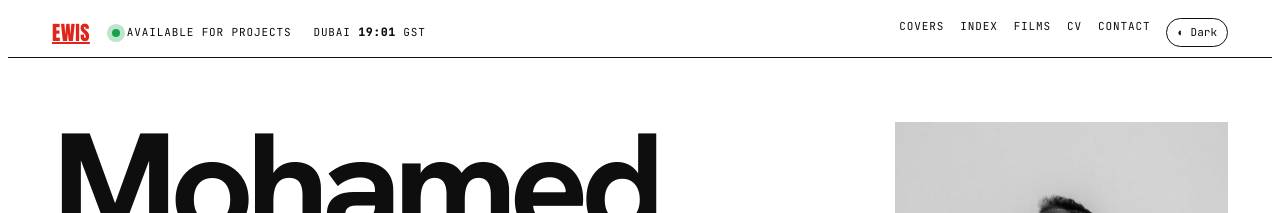
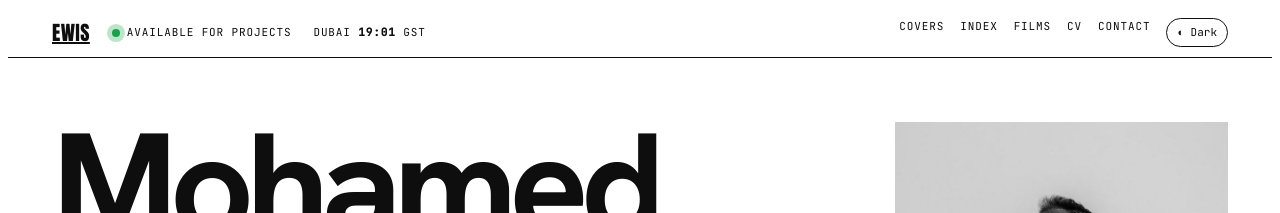
Before and after one commit to Msayed25/mohamed-ewis, a Jekyll site: the page built from index.html, in a window 1280 px wide. Shown: the top 213 px of the page. Built offline with Jekyll 4.4.1, drawn with Linux system fonts in a browser that asks for light colours; some web fonts are replaced.

Commit message:
Top bar: EWIS logo in black

```diff
--- a/assets/site.css
+++ b/assets/site.css
@@ -20,7 +20,7 @@ button{font:inherit;color:inherit;background:none;border:0;cursor:pointer}
 
 /* ---------- top bar (Signal-A + Asher Vale) ---------- */
 .bar{position:sticky;top:env(safe-area-inset-top,0px);z-index:20;background:color-mix(in srgb,var(--paper) 88%,transparent);backdrop-filter:blur(10px);border-bottom:1px solid var(--ink);padding-block:10px;display:flex;align-items:center;gap:14px 22px;flex-wrap:wrap}
-.bar .brand{font:400 20px/1 var(--display);color:var(--red);letter-spacing:.02em}
+.bar .brand{font:400 20px/1 var(--display);color:var(--ink);letter-spacing:.02em}
 .bar .avail{display:flex;align-items:center;gap:7px}
 .bar .avail i{width:8px;height:8px;border-radius:50%;background:var(--green);box-shadow:0 0 0 0 var(--green);animation:ping 2s infinite}
 @keyframes ping{70%{box-shadow:0 0 0 7px transparent}100%{box-shadow:0 0 0 0 transparent}}
```
